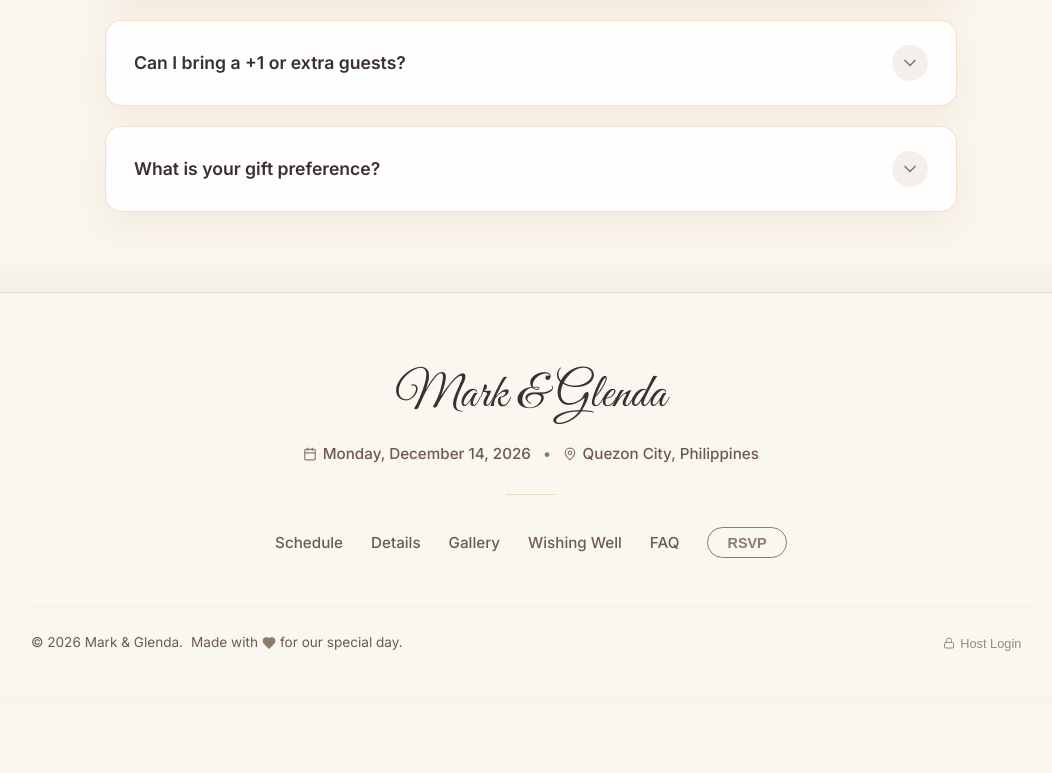
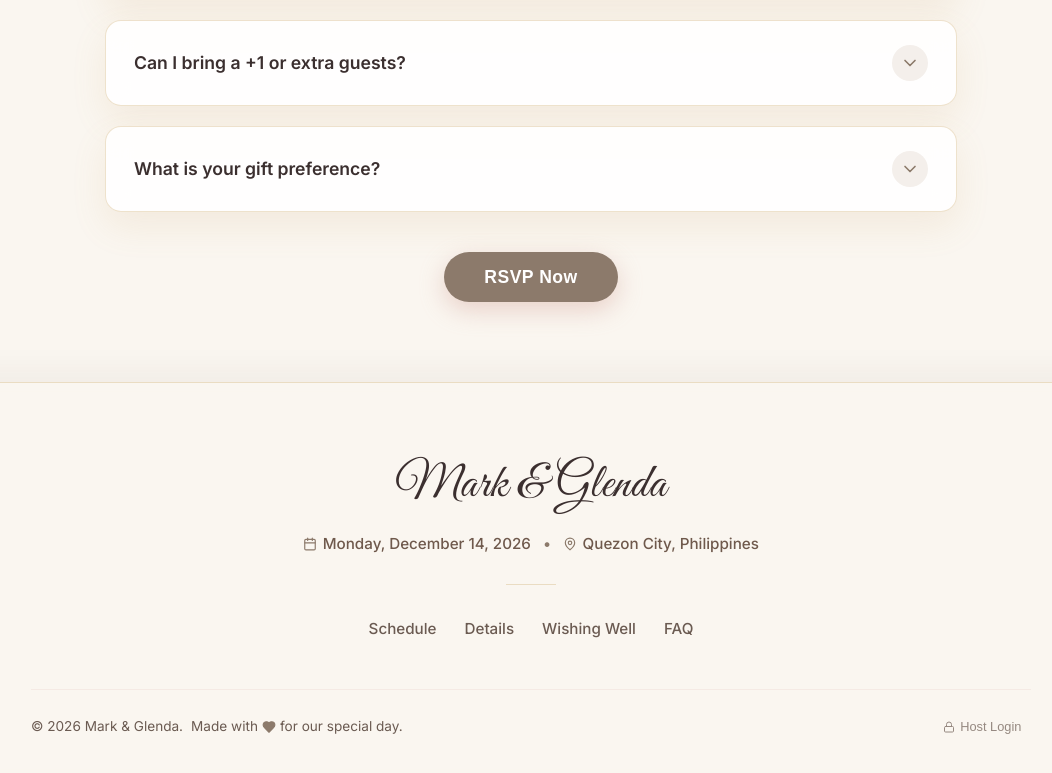
Before and after one commit to bantora/mark-and-glenda, a React (Vite) app: page / in a window 1280 px wide. Shown: the part 4000-4773 px from the top of the page, without its empty margins (109-1161 px from the left). Before the commit the page ends 4696 px from the top, so only its background shows below. Built offline with nearby package versions, Linux system fonts and the light colour scheme; the HTML template or start-up script is replaced by a standard one; a web font is replaced by a local one.

Commit message:
refactor(ui): remove gallery and RSVP from footer, add RSVP button to bottom of FAQ

```diff
--- a/src/App.jsx
+++ b/src/App.jsx
@@ -38,12 +38,11 @@ export default function App() {
         <Hero onOpenRSVP={handleOpenRSVP} />
         <Schedule />
         <WishingWell />
-        <FAQ />
+        <FAQ onOpenRSVP={handleOpenRSVP} />
       </main>
 
       {/* Footer with Discreet Host Login link */}
       <Footer
-        onOpenRSVP={handleOpenRSVP}
         onOpenAdmin={handleOpenAdmin}
       />
 
--- a/src/components/FAQ.jsx
+++ b/src/components/FAQ.jsx
@@ -20,11 +20,11 @@ const faqData = [
   },
   {
     question: "What is your gift preference?",
-    answer: "Your presence at our wedding is the greatest gift of all! If you wish to honor us with something more, monetary contributions toward our future together via our Wishing Well would be greatly appreciated."
+    answer: "If you are thinking of a gift, we would be grateful for a contribution to our wishing well at the reception. No amount is too small, and your presence on our day means everything."
   }
 ];
 
-export default function FAQ() {
+export default function FAQ({ onOpenRSVP }) {
   const [openIndex, setOpenIndex] = useState(0); // Default open first question
 
   const toggleAccordion = (index) => {
@@ -78,6 +78,16 @@ export default function FAQ() {
             );
           })}
         </div>
+
+        <div className="faq-cta-wrapper">
+          <button
+            type="button"
+            className="btn-hero-primary"
+            onClick={onOpenRSVP}
+          >
+            RSVP Now
+          </button>
+        </div>
       </div>
     </section>
   );
--- a/src/components/Footer.jsx
+++ b/src/components/Footer.jsx
@@ -1,7 +1,7 @@
 import React from 'react';
 import { Heart, Lock, Calendar, MapPin } from 'lucide-react';
 
-export default function Footer({ onOpenRSVP, onOpenAdmin }) {
+export default function Footer({ onOpenAdmin }) {
   const currentYear = new Date().getFullYear();
 
   const handleNavClick = (e, href) => {
@@ -41,18 +41,12 @@ export default function Footer({ onOpenRSVP, onOpenAdmin }) {
           <a href="#details" onClick={(e) => handleNavClick(e, '#details')} className="footer-link">
             Details
           </a>
-          <a href="#gallery" onClick={(e) => handleNavClick(e, '#gallery')} className="footer-link">
-            Gallery
-          </a>
           <a href="#gifts" onClick={(e) => handleNavClick(e, '#gifts')} className="footer-link">
             Wishing Well
           </a>
           <a href="#faq" onClick={(e) => handleNavClick(e, '#faq')} className="footer-link">
             FAQ
           </a>
-          <button type="button" onClick={onOpenRSVP} className="footer-rsvp-btn">
-            RSVP
-          </button>
         </div>
 
         {/* Bottom copyright & Discreet Host Login */}
--- a/src/index.css
+++ b/src/index.css
@@ -1464,6 +1464,12 @@ h1, h2, h3, h4, .font-serif, .font-cursive, .font-heading {
   line-height: 1.7;
 }
 
+.faq-cta-wrapper {
+  display: flex;
+  justify-content: center;
+  margin-top: 2.5rem;
+}
+
 /* ==========================================================================
    RSVP Modal & Form Styles
    ========================================================================== */
```
